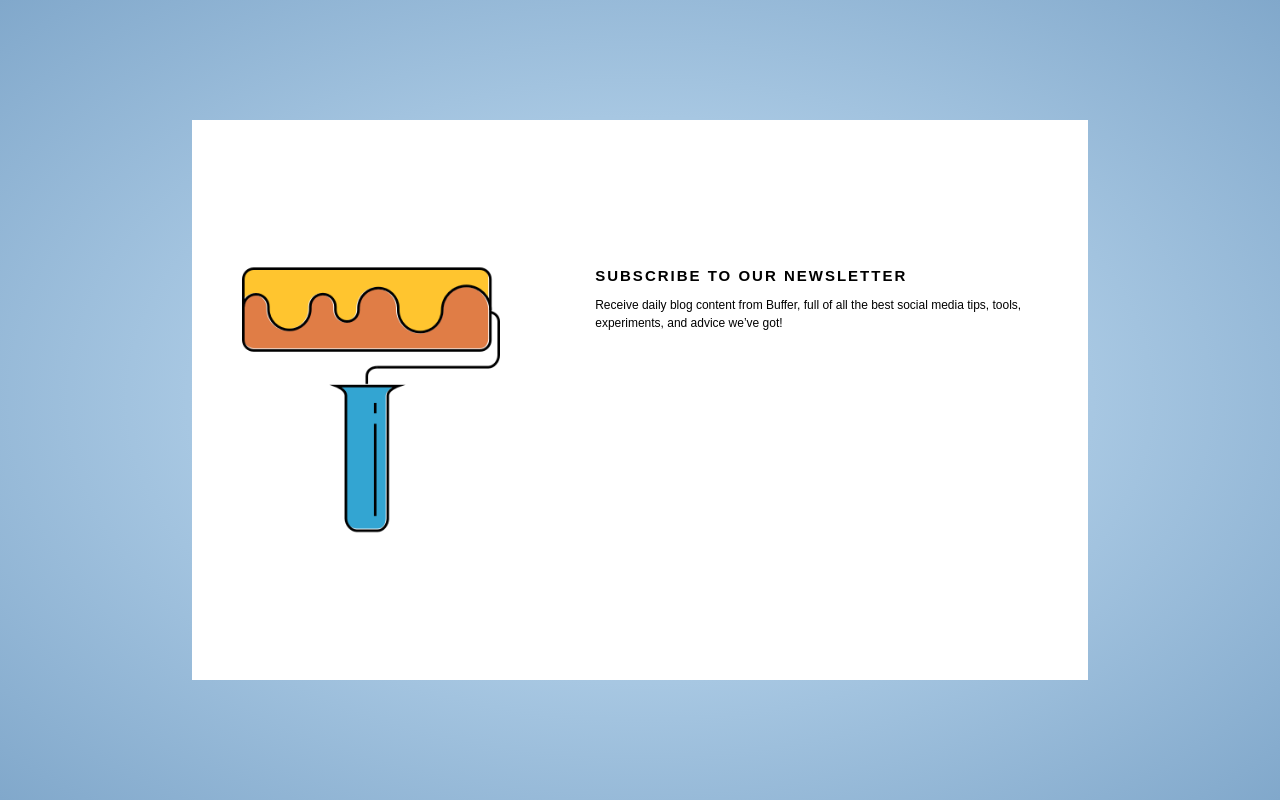
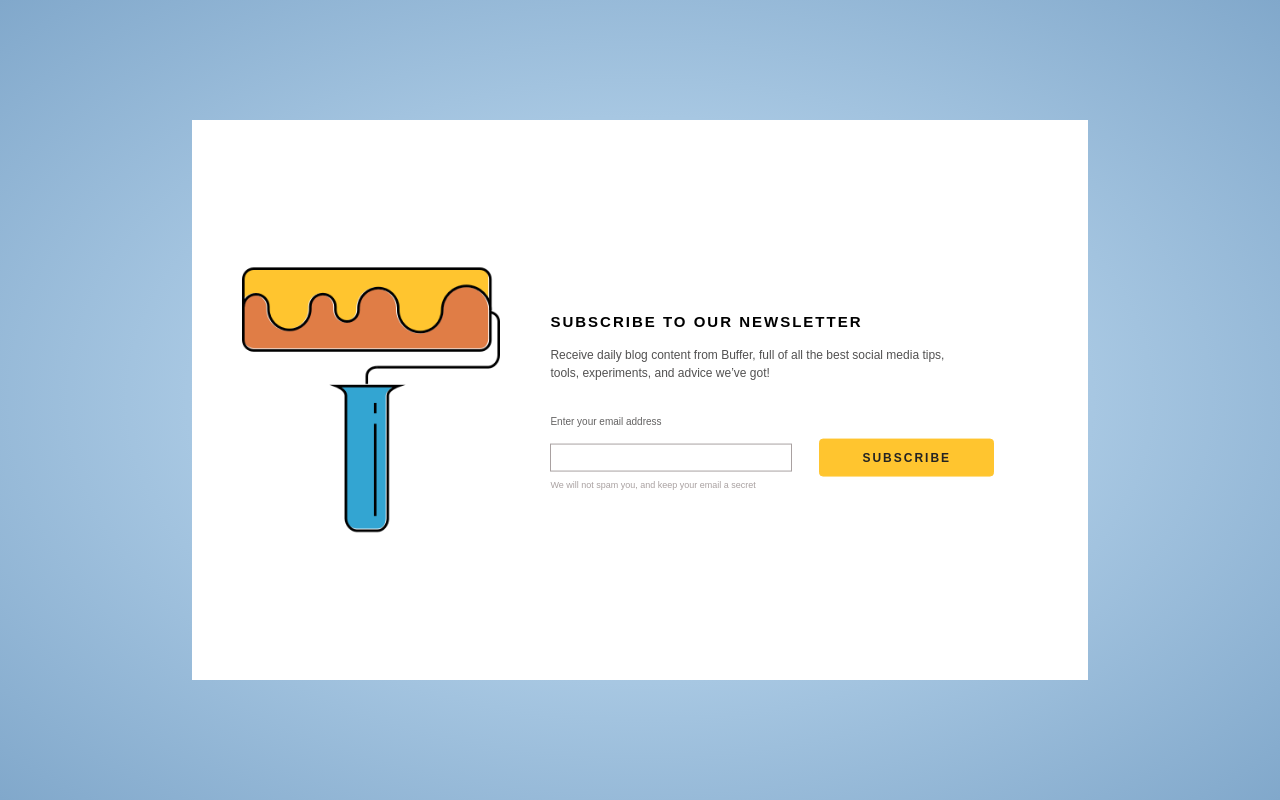
Before and after one commit to sakshikhanna/subscribeNewsletter, a website: page src/index.html in a window 1280 px wide. Drawn offline with Linux system fonts and the light colour scheme; a web font is replaced by a local one.

Commit message:
added btn and email textbox

```diff
--- a/src/index.html
+++ b/src/index.html
@@ -10,6 +10,19 @@
 		<div class="text-container">
 			<h2 class="text-heading">subscribe  to  our  newsletter</h2>
 			<p class ="text-content">Receive daily blog content from Buffer, full of all the best social media tips, tools, experiments, and advice we’ve got!
+			<p class="email-heading">Enter your email address</p>
+			<div class="textbox-btn-container">
+				<div class="email-textbox">
+					<input type="text" name="email" class="email-text">
+				</div>
+				<div class="btn-container">
+					<a href="#">
+						<div class="subscribe-btn">SUBSCRIBE</div></a>
+				</div>
+			</div>
+			<p class ="email-fotter">
+				We will not spam you, and keep your email a secret
+			</p>
 		</div>
 	</div>
 </body>
--- a/src/scss/base/_colors.scss
+++ b/src/scss/base/_colors.scss
@@ -3,3 +3,5 @@
 $sun-yellow:#ffc52f;
 $brownish-grey:#636262;
 $white:#ffffff;
+$greyish-black:#525151;
+$greyish-black-dark:#979797
--- a/src/scss/base/_type.scss
+++ b/src/scss/base/_type.scss
@@ -2,8 +2,13 @@
 @import url(http://fonts.googleapis.com/css?family=Mandali);
 $text-font  : 'WorkSans-Regular',sans-serif;
 $heading-font : 'WorkSans-SemiBold',sans-serif;
+.very-small-text{
+    font-size: 9px;
+    font-family: $text-font;
+}
 .small-text{
     font-size: 10px;
+    font-family: $text-font;
 }
 
 .normal-text {
--- a/src/scss/layout/_subscribeNL.scss
+++ b/src/scss/layout/_subscribeNL.scss
@@ -9,6 +9,14 @@
 	top: 50%;
     transform: translateY(-50%);
 }
+%big-btn{
+	cursor: pointer;
+	line-height: 3;
+	letter-spacing: 2px;
+	text-align: center;
+	text-transform: uppercase;
+	border-radius: 4px;
+}
 .main-container{
 	@extend %vertical-align-container;
 	position: relative;
@@ -17,6 +25,7 @@
 	width: 70%;
 	height: 70%;
 	margin:auto;
+
 	.image-container{
 		float: left;
 		width: 40%;
@@ -28,10 +37,13 @@
 		}
 	}
 	.text-container{
+		@extend %vertical-align-container;
+		position: relative;
+		overflow: hidden;
 		float:right;
 		width: 60%;
-		margin-top: 10%;
-		padding:5%;
+		padding-right: 10%;
+		line-height: 1.5;
 		.text-heading{
 			@extend .big-text;
 			letter-spacing: 2px;
@@ -39,7 +51,51 @@
 		}
 		.text-content{
 			@extend .normal-text;
-			line-height: 1.5;
+			color:$greyish-black;
+			padding-right: 10%;
+		}
+		.email-heading{
+			@extend .small-text;
+			padding-top: 20px;
+			color:$brownish-grey;
+		}
+		.email-fotter{
+			@extend .very-small-text;
+			padding-top: 40px;
+			color:$greyish;
+		}
+
+	}
+	.textbox-btn-container{
+		.email-textbox{
+			float:left;
+			width: 60%;
+			.email-text{
+				@extend .normal-text;
+				border: 1px solid $greyish;
+				margin:5px 0;
+				line-height: 2;
+				width: 90%;
+				outline: none;
+				color:$brownish-grey;
+			}
+		}
+		.btn-container{
+			float: right;
+			width: 40%;
+			a{
+				@extend .normal-text;
+				text-decoration: none;
+				color:$black;
+			}
+			.subscribe-btn{
+				@extend %big-btn;
+				width: 175px;
+				font-family: $heading-font;
+				font-weight: 700;
+				border: 1px solid $sun-yellow;
+				background-color: $sun-yellow;
+			}
 		}
 	}
 }
```
Also changed, not shown: src/css/compiled.css, 1 other file.
